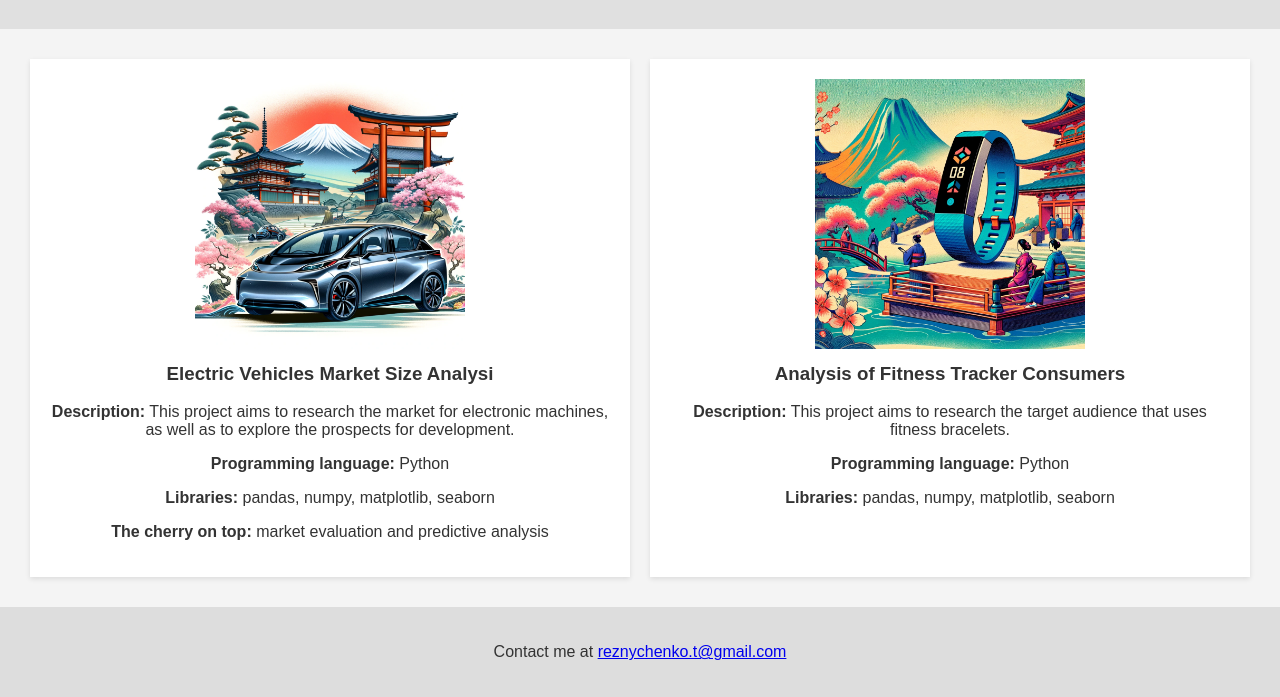
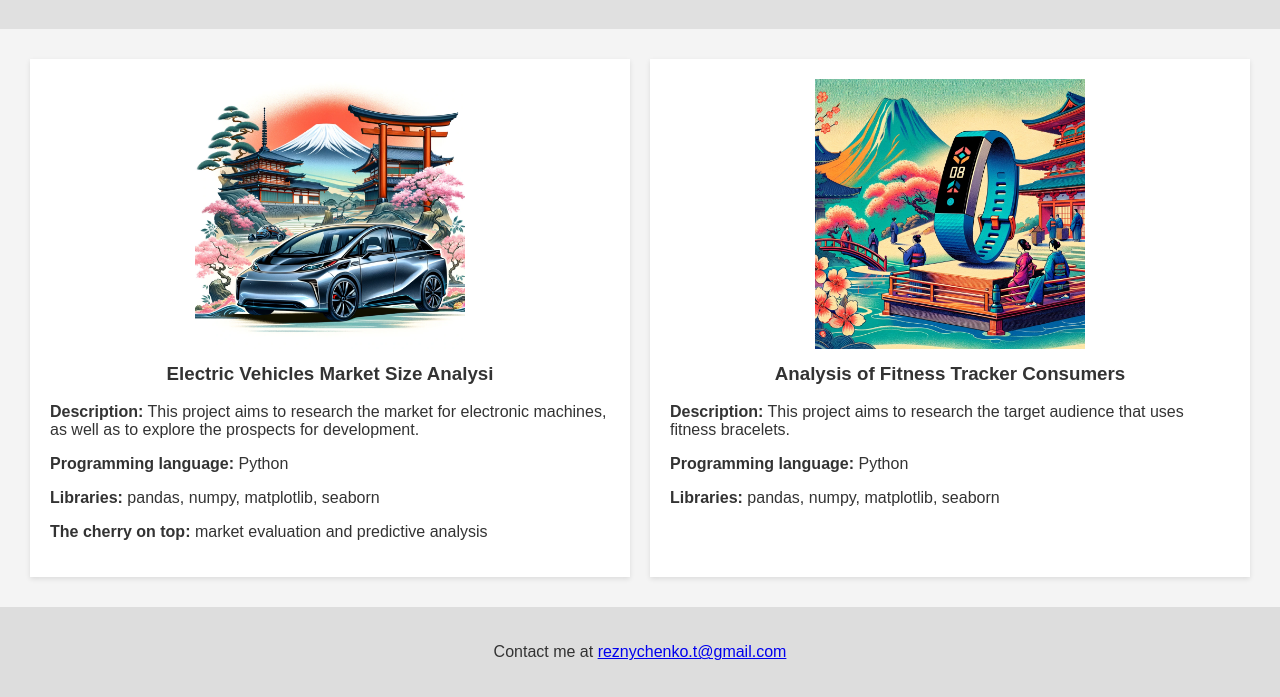
Before and after one commit to tiana-sky/tiana-sky.github.io, a website: page index.html in a window 1280 px wide. Shown: the part 198-895 px from the top of the page. Drawn offline with Linux system fonts and the light colour scheme.

Commit message:
Update 2.html

```diff
--- a/index.html
+++ b/index.html
@@ -64,10 +64,11 @@
 
     .portfolio-item h3 {
         margin-top: 10px; /* Отступ сверху для заголовка */
+        margin-button: 7px;
     }
 
     .portfolio-item p {
-        margin-top: 5px; /* Отступ сверху для описания */
+        text-align: left;
     }
 
 
```
